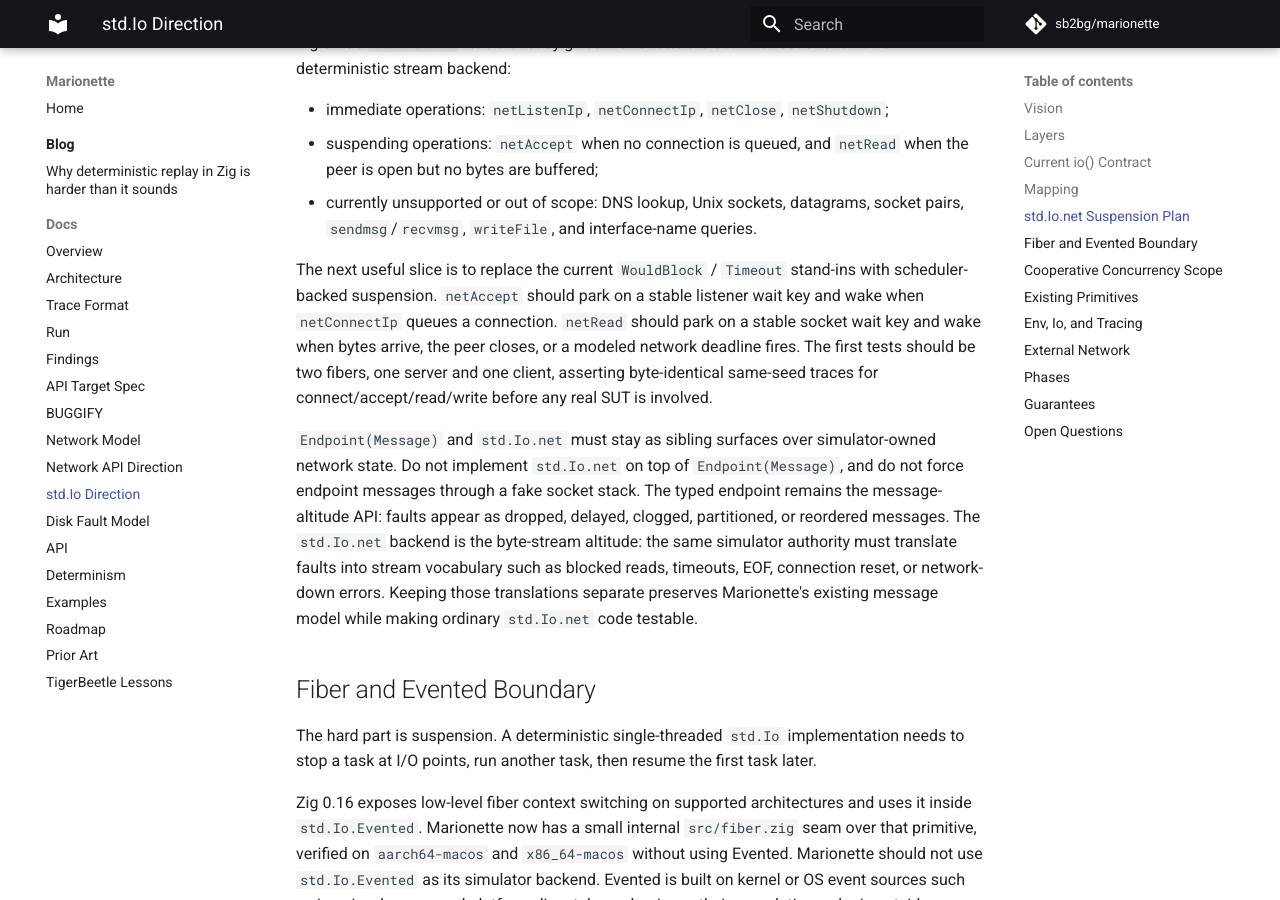
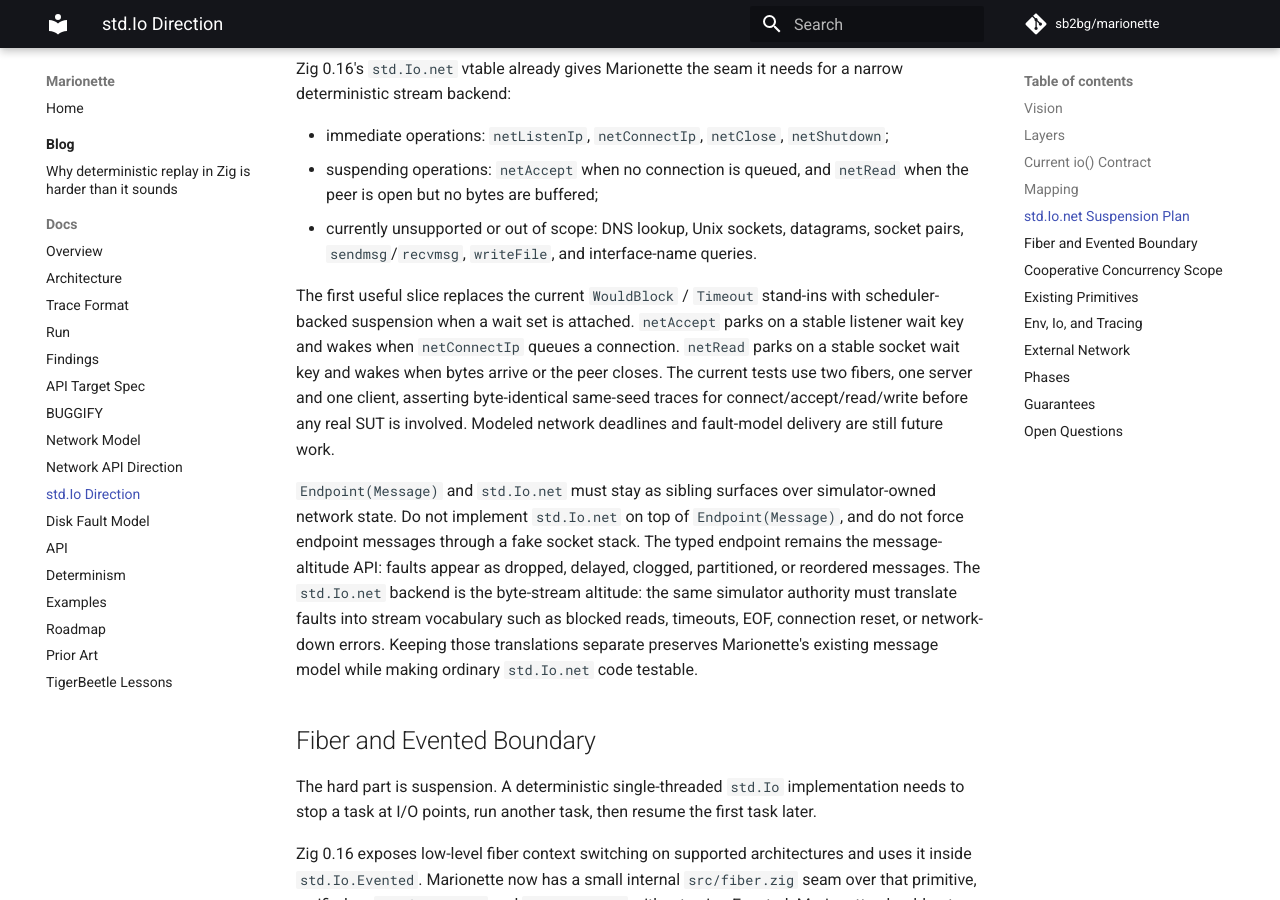
Before and after one commit to sb2bg/marionette, an MkDocs documentation site: the page built from docs/std-io-direction.md, in a window 1280 px wide and 900 px high, scrolled down 2453 px. Built offline with MkDocs 1.6.1 and Material for MkDocs 9.7.7, drawn with Linux system fonts in a browser that asks for light colours; comment, search, counter and statistics services are not loaded; some of the changed text lies outside the part shown.

Commit message:
Document std Io net suspension progress

```diff
--- a/docs/std-io-direction.md
+++ b/docs/std-io-direction.md
@@ -55,12 +55,14 @@ The simulation backend supports deterministic clock, sleep, random, and
 `Group.async` for functions that complete immediately, inert cancellation checks,
 `Io.Queue` operations that can complete without parking, and a small in-memory
 TCP stream subset for `std.Io.net` listen/connect/accept/read/write/close.
-Empty accepts return `error.WouldBlock`; empty stream reads return
-`error.Timeout` while the peer remains open because Zig 0.16's stream reader
-error set has no `WouldBlock` variant. This TCP subset is immediate loopback
-plumbing, not scheduler-backed network simulation yet: accepts and reads do not
-park the current fiber, and socket bytes do not currently route through
-`NetworkControl` loss, latency, partition, or clog state. It also supports a
+When the backend is attached to a scheduler wait set, empty accepts park the
+current fiber until a connection is queued and open-peer empty reads park until
+bytes arrive or the peer closes. Without a scheduler wait set, empty accepts
+return `error.WouldBlock`; empty stream reads return `error.Timeout` while the
+peer remains open because Zig 0.16's stream reader error set has no
+`WouldBlock` variant. This TCP subset is still loopback plumbing: socket bytes
+do not currently route through `NetworkControl` loss, latency, partition, or
+clog state. It also supports a
 flat file subset over
 `SimDisk`: `Dir.createFile`, `Dir.openFile`, `Dir.statFile`,
 `Dir.access`, positional file read/write, streaming file read/write,
@@ -113,13 +115,14 @@ a narrow deterministic stream backend:
 - currently unsupported or out of scope: DNS lookup, Unix sockets, datagrams,
   socket pairs, `sendmsg`/`recvmsg`, `writeFile`, and interface-name queries.
 
-The next useful slice is to replace the current `WouldBlock` / `Timeout`
-stand-ins with scheduler-backed suspension. `netAccept` should park on a stable
-listener wait key and wake when `netConnectIp` queues a connection. `netRead`
-should park on a stable socket wait key and wake when bytes arrive, the peer
-closes, or a modeled network deadline fires. The first tests should be two
-fibers, one server and one client, asserting byte-identical same-seed traces for
-connect/accept/read/write before any real SUT is involved.
+The first useful slice replaces the current `WouldBlock` / `Timeout` stand-ins
+with scheduler-backed suspension when a wait set is attached. `netAccept` parks
+on a stable listener wait key and wakes when `netConnectIp` queues a connection.
+`netRead` parks on a stable socket wait key and wakes when bytes arrive or the
+peer closes. The current tests use two fibers, one server and one client,
+asserting byte-identical same-seed traces for connect/accept/read/write before
+any real SUT is involved. Modeled network deadlines and fault-model delivery are
+still future work.
 
 `Endpoint(Message)` and `std.Io.net` must stay as sibling surfaces over
 simulator-owned network state. Do not implement `std.Io.net` on top of
@@ -286,8 +289,9 @@ Phase 1 is experimental deterministic `std.Io`:
   planted lost-wakeup/deadlock demonstration for cooperative
   `Mutex` / `Condition` code;
 - add deterministic sleep/deadline handling outside futex waits;
-- add scheduler-backed `std.Io.net` stream suspension for accept/read and keep
-  it as a sibling surface to `Endpoint(Message)`;
+- done: add scheduler-backed `std.Io.net` stream suspension for accept/read
+  when a scheduler wait set is attached, while keeping it as a sibling surface
+  to `Endpoint(Message)`;
 - route sleep, queue, file, and network I/O through `World`;
 - expand simulation `Env.io()` from the Phase 0 backend into a suspending
   deterministic `std.Io`;
```
Also changed, not shown: docs/roadmap.md (+4 -4 lines).
